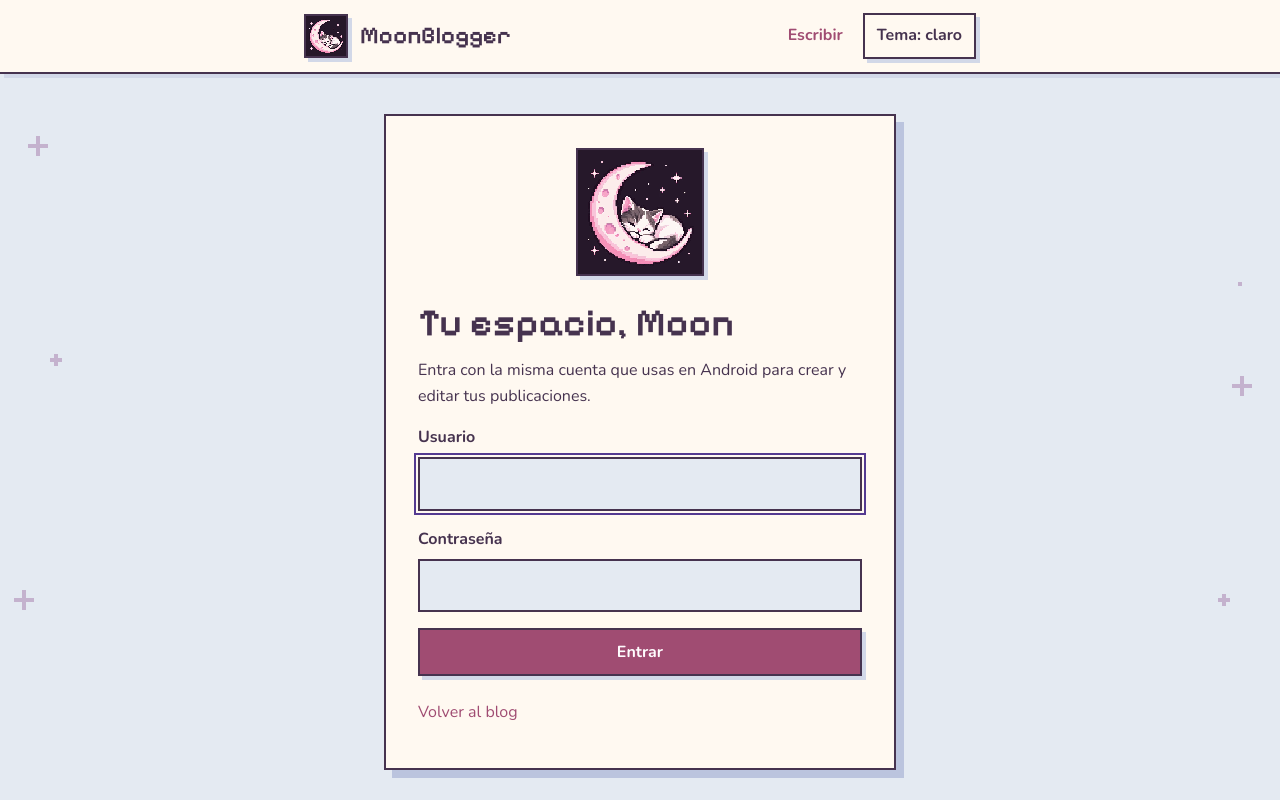
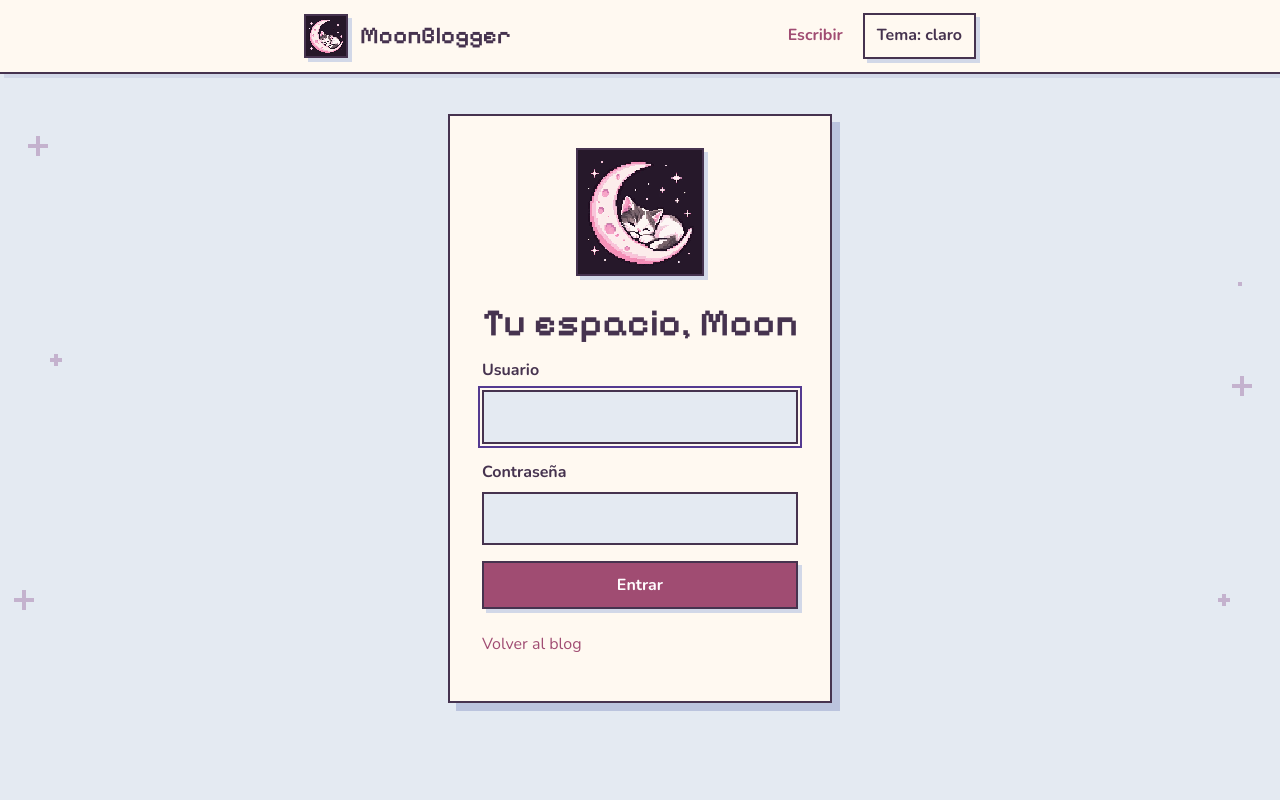
Before and after one commit to DanteiTheLast/Moonblogger, a Next.js app in the folder web/: page /editor in a window 1280 px wide. Shown: the top 800 px of the page. Built offline with nearby package versions, Linux system fonts and the light colour scheme.

Commit message:
Remove redundant web editor subtitles

```diff
--- a/web/components/editor/EditorSession.tsx
+++ b/web/components/editor/EditorSession.tsx
@@ -63,7 +63,7 @@ export default function EditorSession({ children }: {children: ReactNode}) {
     {!session.authenticated && <section className={`${styles.panel} ${styles.login}`} aria-labelledby="login-title">
       <BrandArtwork className={styles.loginArt}/>
       <h1 id="login-title">Tu espacio, Moon</h1>
-      <p>{owner ? "Tu sesión terminó. Vuelve a entrar y continúa con el escrito que tienes abierto." : "Entra con la misma cuenta que usas en Android para crear y editar tus publicaciones."}</p>
+      {owner && <p>Tu sesión terminó. Vuelve a entrar y continúa con el escrito que tienes abierto.</p>}
       <form className={styles.stack} onSubmit={login}>
         <label className={styles.field}>Usuario<input name="username" autoComplete="username" required autoFocus value={username} onChange={event=>setUsername(event.target.value)} disabled={busy}/></label>
         <label className={styles.field}>Contraseña<input name="password" type="password" autoComplete="current-password" required value={password} onChange={event=>setPassword(event.target.value)} disabled={busy}/></label>
--- a/web/components/editor/PostEditor.tsx
+++ b/web/components/editor/PostEditor.tsx
@@ -130,7 +130,6 @@ export default function PostEditor({postId}:{postId:number|null}) {
   if(loadError)return <section className={styles.panel}><h1>Editar publicación</h1><p role="alert" className={styles.error}>{loadError}</p><div className={styles.row}><button className={styles.secondary} onClick={()=>{setLoading(true);setLoadError("");setReload(value=>value+1);}}>Reintentar carga</button><Link href="/editor">Volver a mis publicaciones</Link></div></section>;
   return <section className={styles.panel} aria-labelledby="editor-title">
     <div className={styles.row}><h1 id="editor-title">{postId||values.workingId?"Editar publicación":"Nueva publicación"}</h1><span className={styles.badge}>{values.originalStatus==="published"?"Publicada":"Borrador"}</span></div>
-    <p className={styles.muted}>El mismo espacio para escribir que llevas en Android, ahora en tu laptop.</p>
     <div className={styles.stack} style={{marginTop:"1.5rem"}}>
       {recovery&&<div className={styles.notice}><p>Hay una copia local de este escrito. Puedes recuperarla o continuar con la versión del servidor.</p><div className={styles.row}><button className={styles.secondary} onClick={restore}>Recuperar copia local</button><button className={styles.smallButton} onClick={discardRecovery}>Descartar copia local</button></div></div>}
       {corrupt&&<div className={styles.notice}><p role="alert">La copia local no se puede leer. Descartarla no cambia lo guardado en el servidor.</p><button className={styles.secondary} onClick={discardRecovery}>Descartar copia ilegible</button></div>}
```
